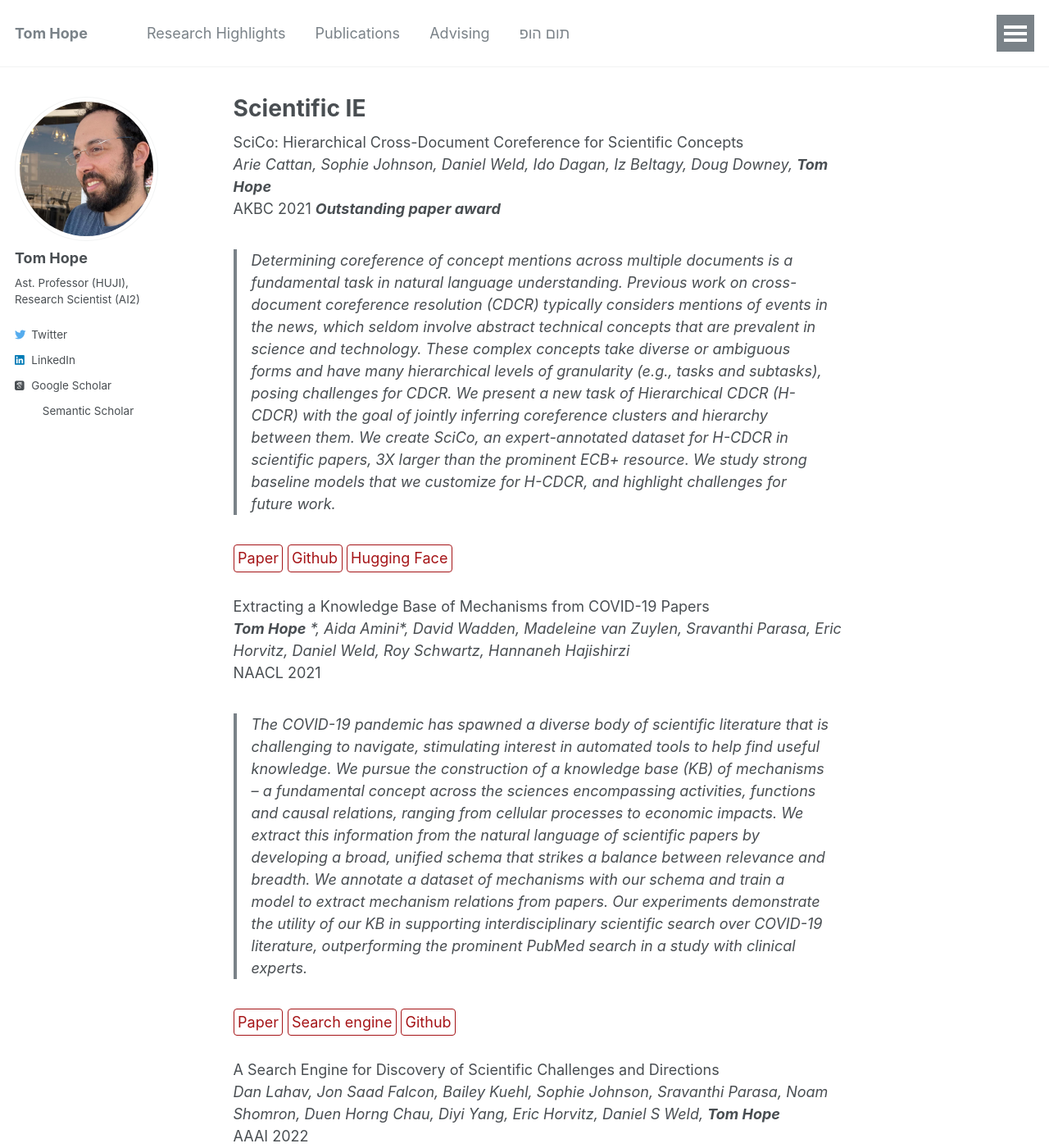
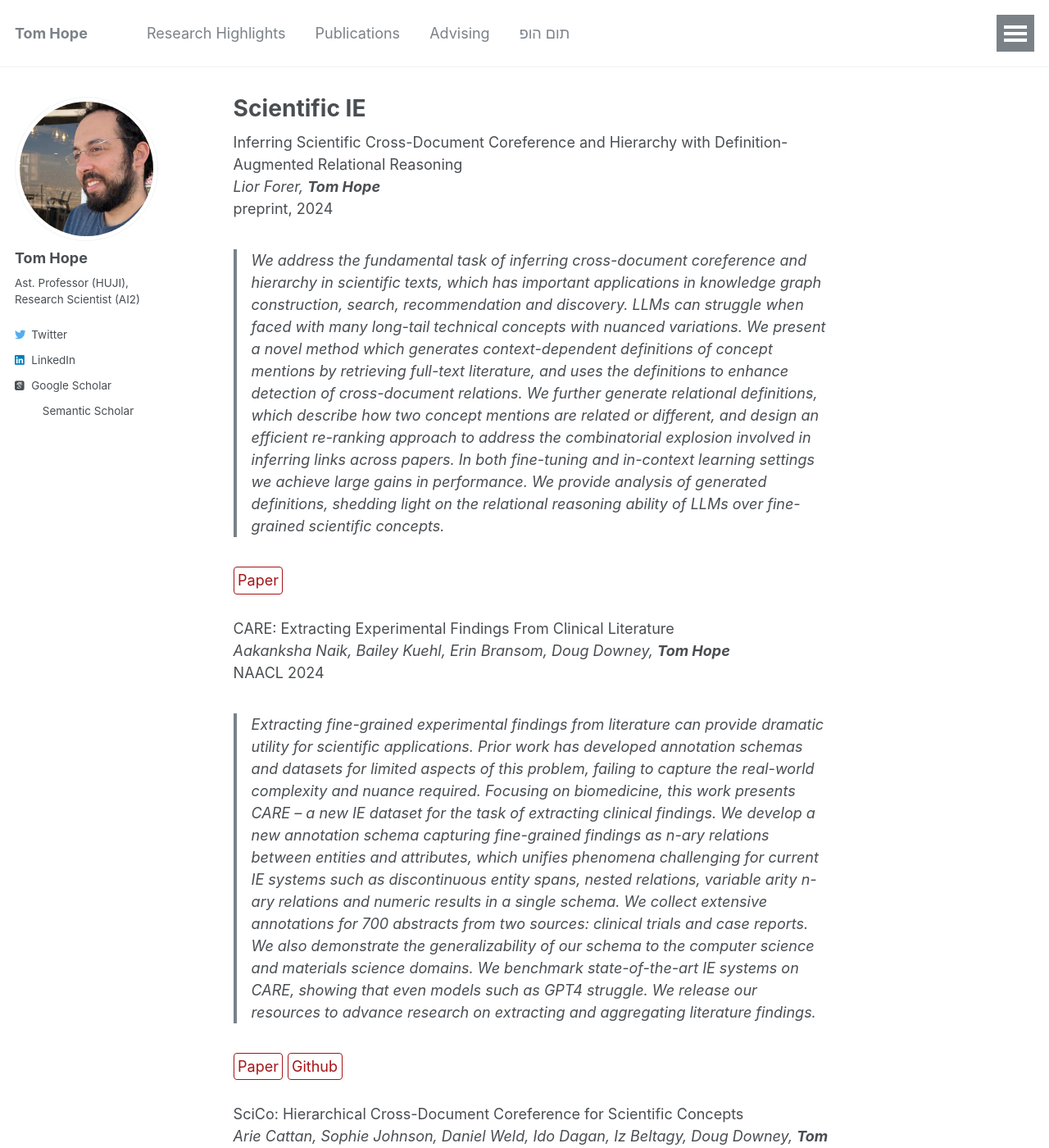
Before and after one commit to tomhoper/tomhoper.github.io, a Jekyll site: the page built from _research/sciie.md, in a window 1280 px wide and 1400 px high. Shown: the whole window at 82% size. Built offline with Jekyll 4.4.1, drawn with Linux system fonts in a browser that asks for light colours; some web fonts are replaced.

Commit message:
Update sciie.md

```diff
--- a/_research/sciie.md
+++ b/_research/sciie.md
@@ -7,6 +7,24 @@ order_number: 4
 header:
   og_image: "/images/research/scico_teaser.png"
 ---
+
+Inferring Scientific Cross-Document Coreference and Hierarchy with Definition-Augmented Relational Reasoning<br>
+_Lior Forer, **Tom Hope**_<br>
+preprint, 2024
+
+> We address the fundamental task of inferring cross-document coreference and hierarchy in scientific texts, which has important applications in knowledge graph construction, search, recommendation and discovery. LLMs can struggle when faced with many long-tail technical concepts with nuanced variations. We present a novel method which generates context-dependent definitions of concept mentions by retrieving full-text literature, and uses the definitions to enhance detection of cross-document relations. We further generate relational definitions, which describe how two concept mentions are related or different, and design an efficient re-ranking approach to address the combinatorial explosion involved in inferring links across papers. In both fine-tuning and in-context learning settings we achieve large gains in performance. We provide analysis of generated definitions, shedding light on the relational reasoning ability of LLMs over fine-grained scientific concepts.
+
+[Paper](https://arxiv.org/abs/2409.15113){: .btn--research}
+
+
+CARE: Extracting Experimental Findings From Clinical Literature<br>
+_Aakanksha Naik, Bailey Kuehl, Erin Bransom, Doug Downey, **Tom Hope**_<br>
+NAACL 2024
+
+> Extracting fine-grained experimental findings from literature can provide dramatic utility for scientific applications. Prior work has developed annotation schemas and datasets for limited aspects of this problem, failing to capture the real-world complexity and nuance required. Focusing on biomedicine, this work presents CARE -- a new IE dataset for the task of extracting clinical findings. We develop a new annotation schema capturing fine-grained findings as n-ary relations between entities and attributes, which unifies phenomena challenging for current IE systems such as discontinuous entity spans, nested relations, variable arity n-ary relations and numeric results in a single schema. We collect extensive annotations for 700 abstracts from two sources: clinical trials and case reports. We also demonstrate the generalizability of our schema to the computer science and materials science domains. We benchmark state-of-the-art IE systems on CARE, showing that even models such as GPT4 struggle. We release our resources to advance research on extracting and aggregating literature findings.
+
+[Paper](https://arxiv.org/abs/2311.09736){: .btn--research} [Github](https://github.com/allenai/CARE){: .btn--research}
+
 
 SciCo: Hierarchical Cross-Document Coreference for Scientific Concepts<br>
 _Arie Cattan, Sophie Johnson, Daniel Weld, Ido Dagan, Iz Beltagy, Doug Downey, **Tom Hope**_<br>
```
